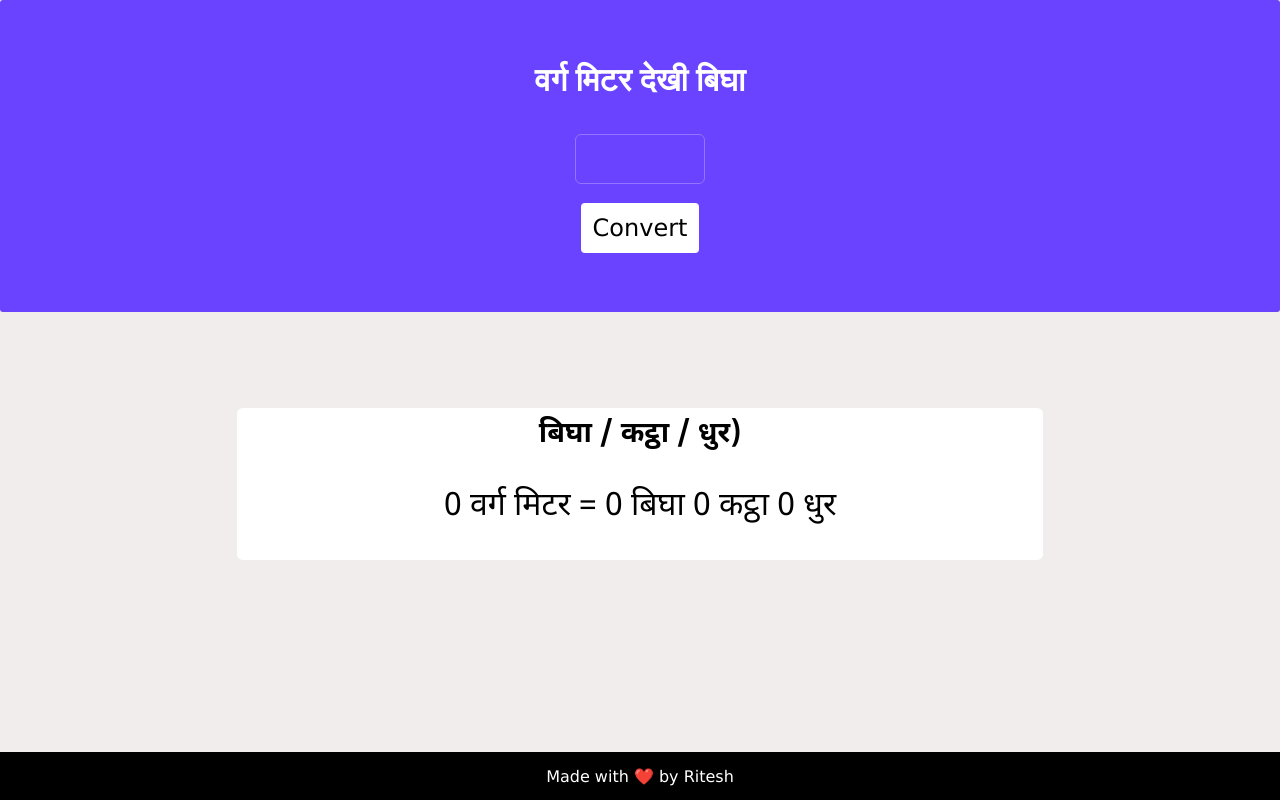
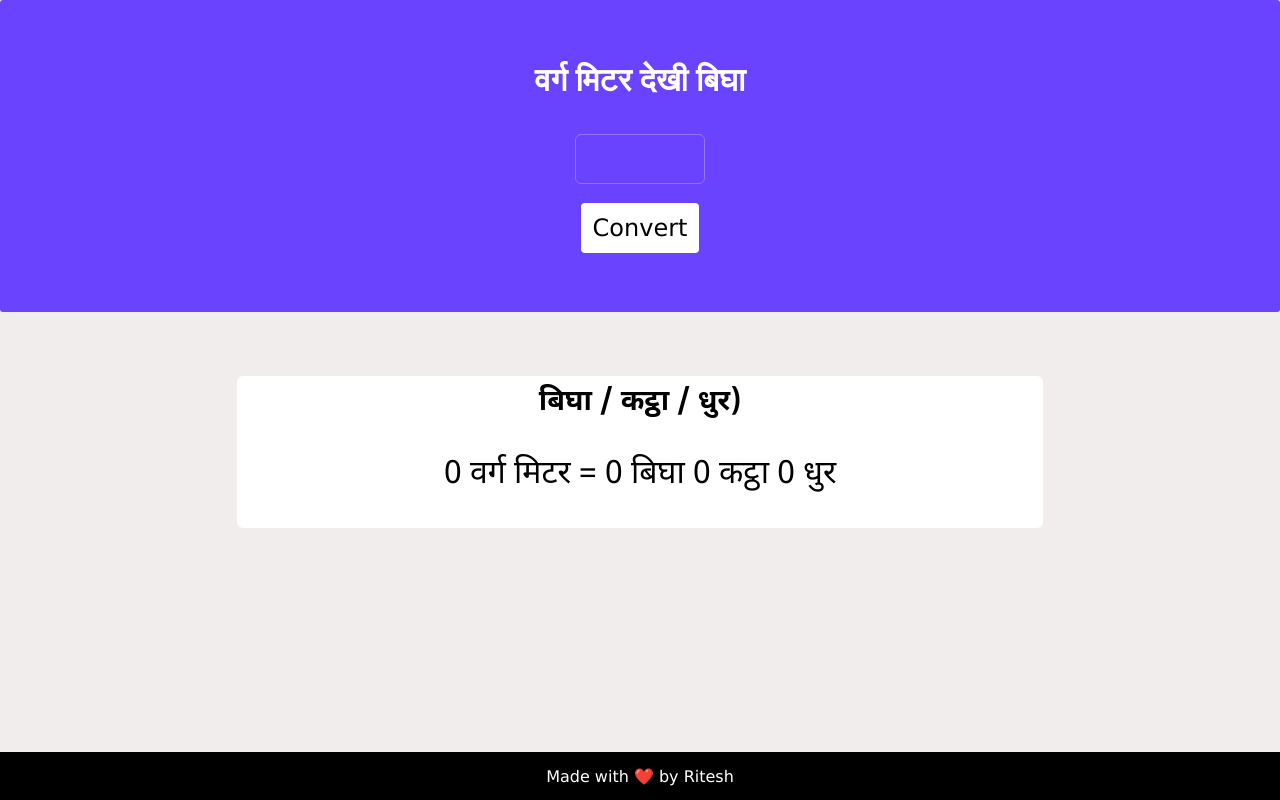
Before and after one commit to RiteshRegmi1/HectorNepal, a plain HTML site: page index.html in a window 1280 px wide. Drawn offline with Linux system fonts and the light colour scheme.

Commit message:
Update index.css
optimized

```diff
--- a/index.css
+++ b/index.css
@@ -68,9 +68,9 @@ input[type=number] {
     display: flex;
     flex-direction: column;
     align-items: center;
-    margin-top: 4rem;
-    height: 48vh;
-    min-height: 48vh;
+    margin-top: 2rem;
+    height: 50vh;
+    min-height: 49vh;
     font-family:'Gill Sans', 'Gill Sans MT', "Calibri", 'Trebuchet MS', sans-serif;
 
 }
```
